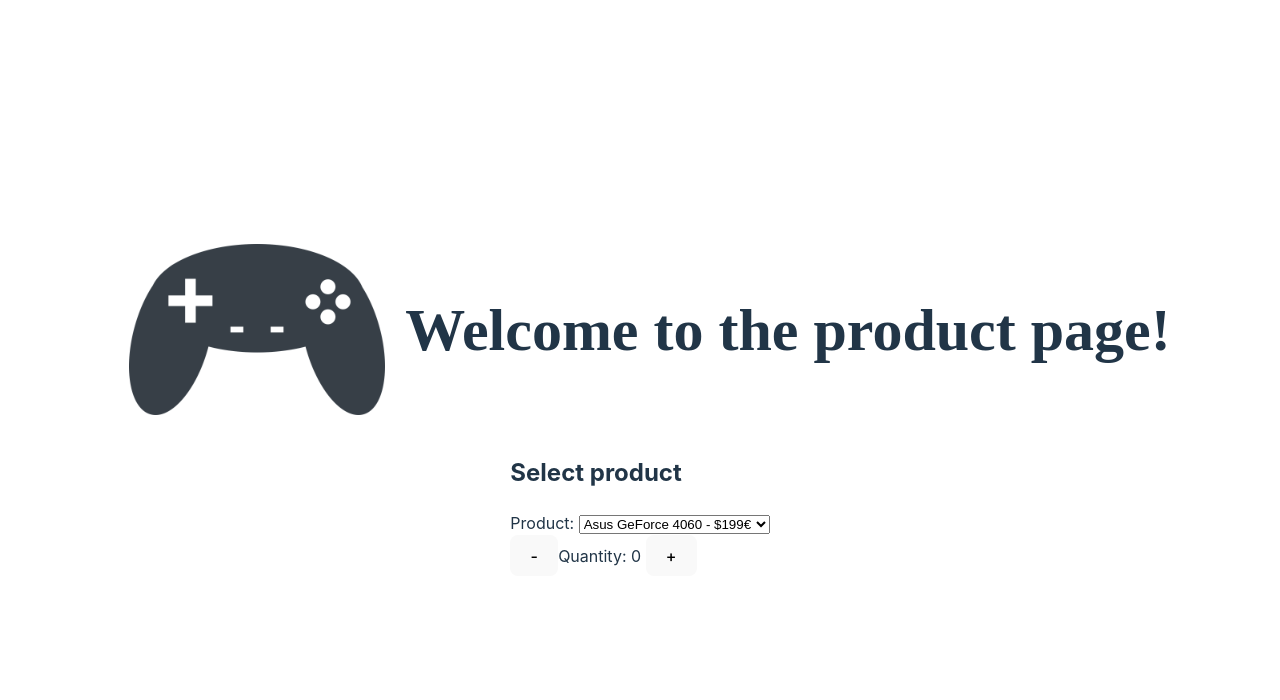
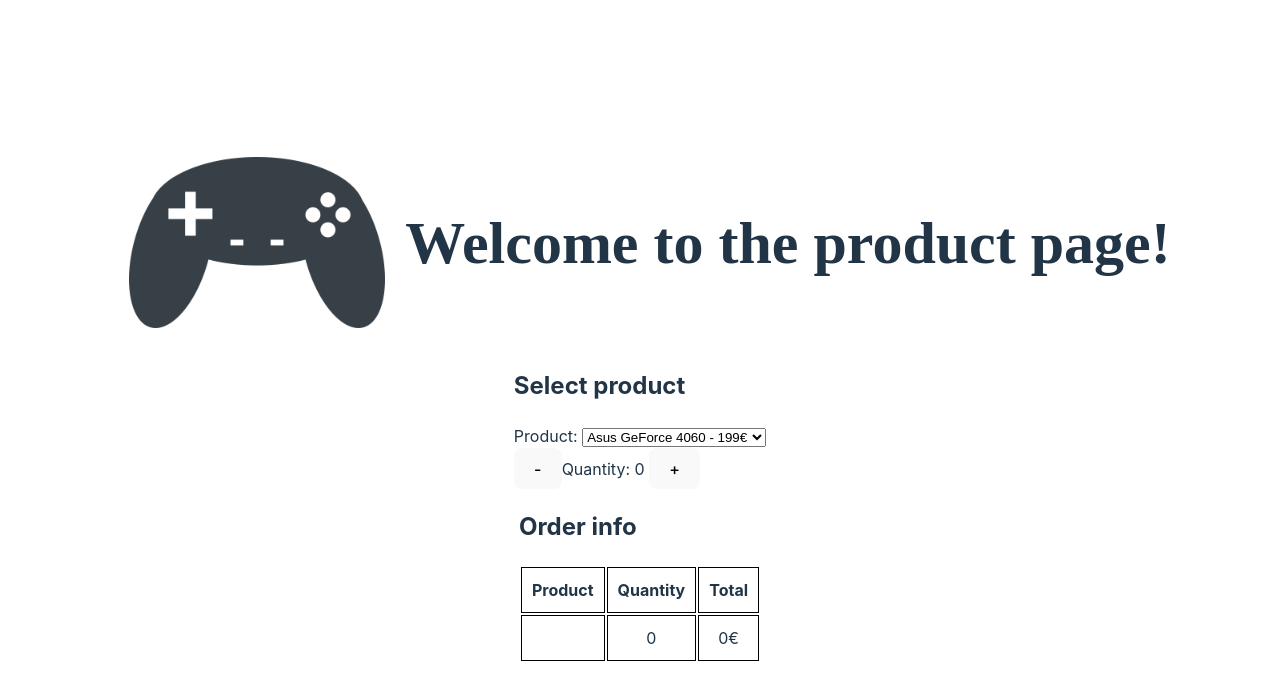
Before and after one commit to NikoKola1/dynamic-webpage-exercises, a React (Vite) app: page / in a window 1280 px wide. Shown: the top 700 px of the page. Built offline with nearby package versions, Linux system fonts and the light colour scheme.

Commit message:
did orderinfo component, lots of fixes to other components , added some css

```diff
--- a/src/componentAssignment.css
+++ b/src/componentAssignment.css
@@ -21,3 +21,9 @@
     font-family: 'Times New Roman', Times, serif;
     font-size: 60px;
 }
+
+.order-info th, .order-info td{
+    border: 1px solid black;
+    padding: 10px;
+    text-align: center;
+}
--- a/src/componentAssignment.jsx
+++ b/src/componentAssignment.jsx
@@ -12,38 +12,45 @@ function Header ({image, title}) {
     );
 };
 
-function ProductForm () {
+//productform component for selecting products and maintain quantity
+function ProductForm ({onProductChange}) {
     //arrays for produycts and prices
     const productNames = ['Asus GeForce 4060', 'AMD Ryzen 7','Intel Core i7-14700k', 'AMD Ryzen 9'];
-    const productPrices = ['199€','249€', '179€', '99€'];
+    const productPrices = ['199','249', '179', '99'];
 
     //state of selected product and quantity
     const [selectedProduct, setSelectedProduct] = useState(0);
     const [quantity, setQuantity] = useState(0);
 
-    //handles product selection
+    //handles product selection change
     const productChange = (event) => {
-        selectedProduct(Number(event.target.value));
+        const productIndex = Number(event.target.value);
+        setSelectedProduct(productIndex);
+        onProductChange(productNames[productIndex], productPrices[productIndex], quantity);
     };
 
     //increase quantity
     const increaseQuantity = () => {
-        setQuantity(previousQuantity => previousQuantity + 1);
+        const newQuantity = quantity + 1;
+        setQuantity(newQuantity);
+        onProductChange(productNames[selectedProduct], productPrices[selectedProduct], newQuantity);
     };
     //decrease quantity but not below 0
     const decreaseQuantity = () => {
         if (quantity > 0) {
-            setQuantity(quantity - 1);
+            const newQuantity = quantity - 1;
+            setQuantity(newQuantity);
+            onProductChange(productNames[selectedProduct], productPrices[selectedProduct], newQuantity);
         }
     };
     return (
-        <div>
+        <div className='product-form'>
             <h2>Select product</h2>
             <label>Product: </label>
 
             <select value={selectedProduct} onChange={productChange}>
                 {productNames.map((product, p) => (
-                <option key={p} value={p}> {product} - ${productPrices[p]}</option>
+                <option key={p} value={p}> {product} - {productPrices[p]}€</option>
             ))}
             </select>
             <div>
@@ -56,18 +63,58 @@ function ProductForm () {
     );
 };
 
-//function OrderInfo () {
-    //return (
-
-  //  );
-//};
+//orderinfo component to display summary in table format
+function OrderInfo ({productNames, productPrices, quantity}) {
+    //calculate total price of selected products
+    const priceSum = productPrices * quantity;
+    return (
+        <div>
+            <h2>Order info</h2>
+            <table className='order-info'>
+                <thead>
+                    <tr>
+                        <th>Product</th>
+                        <th>Quantity</th>
+                        <th>Total</th>
+                    </tr>
+                </thead>
+                <tbody>
+                    <tr>
+                        <td>{productNames}</td>
+                        <td>{quantity}</td>
+                        <td>{priceSum}€</td>
+                    </tr>
+                </tbody>
+            </table>
+        </div>
+    );
+};
 
 //parent component
 function CompAssignment () {
+    //store current order details
+    const [order, setOrder] = useState ({
+        productNames: '',
+        productPrices: 0,
+        quantity: 0,
+    });
+    //handles product change
+    const handleProductChange = (productNames, productPrices, quantity) => {
+        setOrder({
+            productNames,
+            productPrices,
+            quantity,
+        });
+    };
     return (
         <div className='container'>
             <Header image={logoImg} title='Welcome to the product page!'/>
-            <ProductForm />
+            <ProductForm onProductChange={handleProductChange}/>
+            <OrderInfo
+                productNames={order.productNames}
+                productPrices={order.productPrices}
+                quantity={order.quantity}
+            />
         </div>
     );
 };
```
